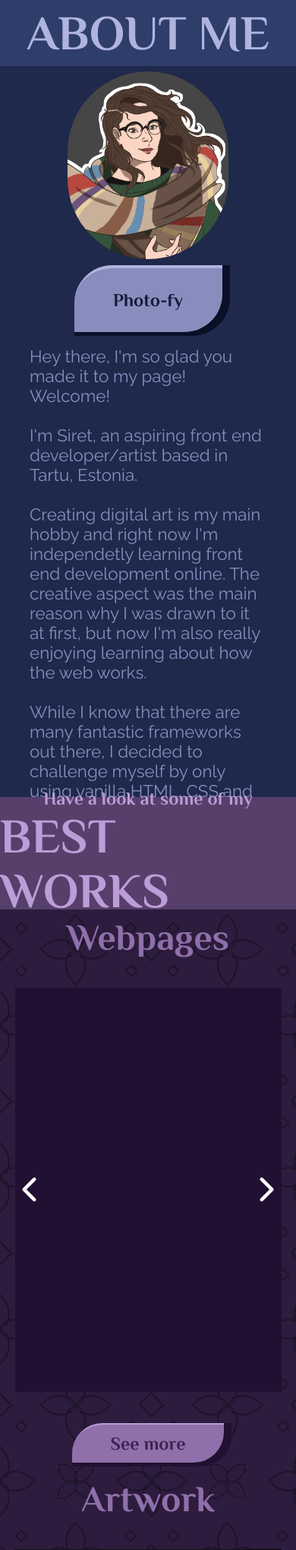
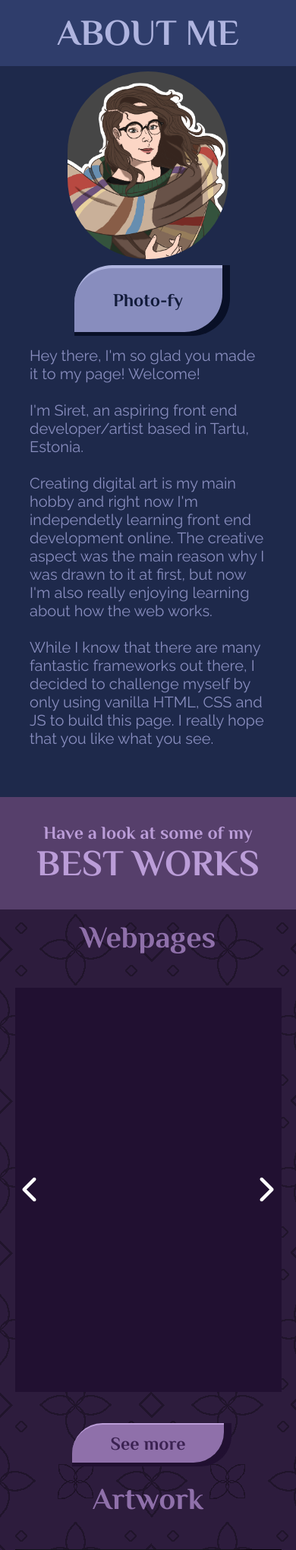
Before and after one commit to sireteller/portfolio-site, a PHP site: page / in a window 390 px wide. Shown: the part 721-2761 px from the top of the page at 76% size. Run offline with PHP 8.4, Linux system fonts and the light colour scheme; some libraries are stand-ins or nearby versions.

Commit message:
added the last media queries to the front page

```diff
--- a/styles.css
+++ b/styles.css
@@ -873,7 +873,7 @@
     }
 
     form {
-        grid-area: 6 / 1 / 11 / 3;
+        grid-area: 5 / 1 / 11 / 3;
         margin: 0 auto;
     }
 }
@@ -963,3 +963,35 @@
         margin: 20px;
     }
 }
+
+@media only screen and (max-width: 425px) {
+    h1 {
+        font-size: 4rem;
+    }
+
+    h2 {
+        font-size: 3rem;
+    }
+
+    .blurb {
+        font-size: 1.25rem;
+    }
+
+    .best-works h4 {
+        font-size: 2.5rem;
+    }
+
+    .info,
+    form,
+    input,
+    textarea,
+    .submit {
+        font-size: 1.30rem;
+    }
+}
+
+@media only screen and (max-width: 320px) {
+    .blurb {
+        font-size: 1.2rem;
+    }
+}
```
